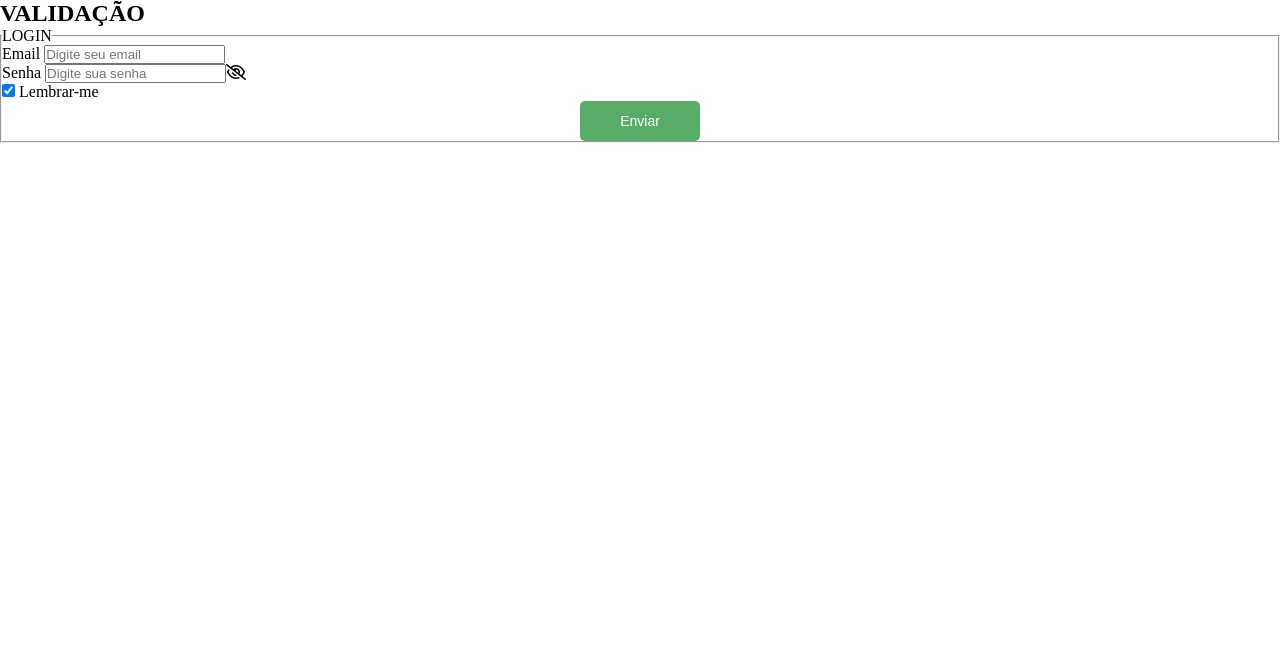
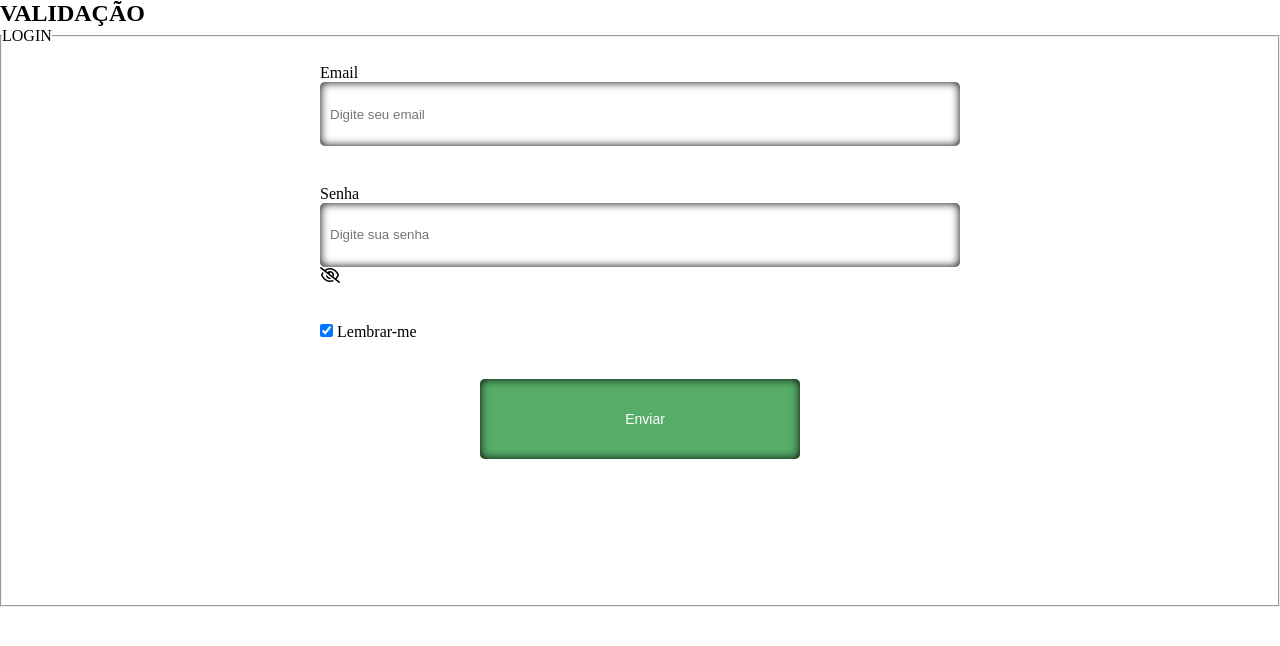
Before and after one commit to 1TDSPG-2024/exemplo-js, a plain HTML site: page index.html in a window 1280 px wide. Drawn offline with Linux system fonts and the light colour scheme.

Commit message:
Estilização do form.

```diff
--- a/css/estilo.css
+++ b/css/estilo.css
@@ -39,3 +39,43 @@ button[type="submit"] {
   cursor: pointer;
   user-select: none; /* Não ficar selecionando e ficando azul */
 }
+
+.form-group{
+  display: flex;
+  flex-direction: column;
+  width: 50vw;
+  height: 70vh;
+  margin: 0 auto;
+}
+
+.form-group div{
+  margin: 3% 0;
+  width: 100%;
+}
+
+.form-group input[type= email], input[type= password]{
+  display: block;
+  width: 50vw;
+  height: 8vh;
+  border-radius: 5px;
+  border: none;
+  box-shadow: inset 0 0 10px #000;
+  outline-color: #a7b7e7;
+  padding-left: 10px;
+}
+
+.form-group button[type= submit]{
+  display: block;
+  width: 25vw;
+  height: 10vh;
+  border-radius: 5px;
+  border: none;
+  box-shadow: inset 0 0 10px #000;
+  outline-color: #a7b7e7;
+  padding-left: 10px;
+  transition: all .4s ease;
+}
+
+.form-group button[type= submit]:hover{
+  box-shadow: inset 0 0 10px #fff;
+}
--- a/index.html
+++ b/index.html
@@ -23,6 +23,7 @@
         >
           <fieldset>
             <legend>LOGIN</legend>
+            <div class="form-group">
             <div>
                 <label for="idEmail">Email</label>
                 <input
@@ -54,6 +55,7 @@
             <div>
                 <button type="submit">Enviar</button>
             </div>
+            </div>
         </fieldset>
     </form>
 </div>
```
Lines whose indentation alone changed are shown as unchanged.
